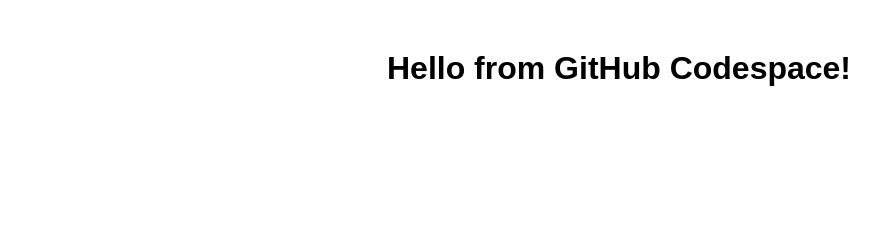
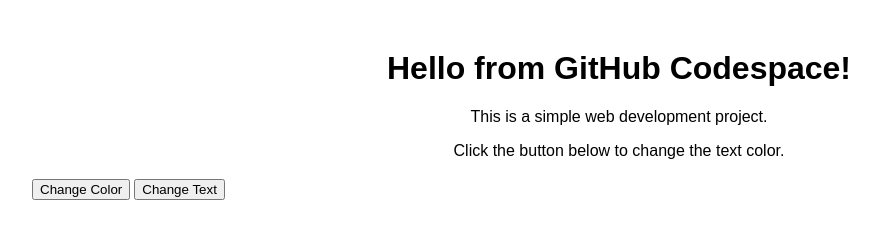
Before and after one commit to SMK-Negeri-1-Kediri/kelas-pemrograman-web, a website: page index.html in a window 1280 px wide. Shown: the whole page, without its empty margins (21-900 px from the left). Drawn offline with Linux system fonts and the light colour scheme.

Commit message:
Pending changes exported from your codespace

```diff
--- a/index.html
+++ b/index.html
@@ -8,6 +8,14 @@
 </head>
 <body>
     <h1>Hello from GitHub Codespace!</h1>
+    <p>This is a simple web development project.</p>
+    <p>Click the button below to change the text color.</p>
+    <table>
+        <tr>
+            <td><button onclick="changeColor()">Change Color</button></td>
+            <td><button onclick="changeText()">Change Text</button></td>
+        </tr>
+    </table>
     <script src="script.js"></script>
 </body>
 </html>
```
Also changed, not shown: .devcontainer/devcontainer.json, 2 other files.
